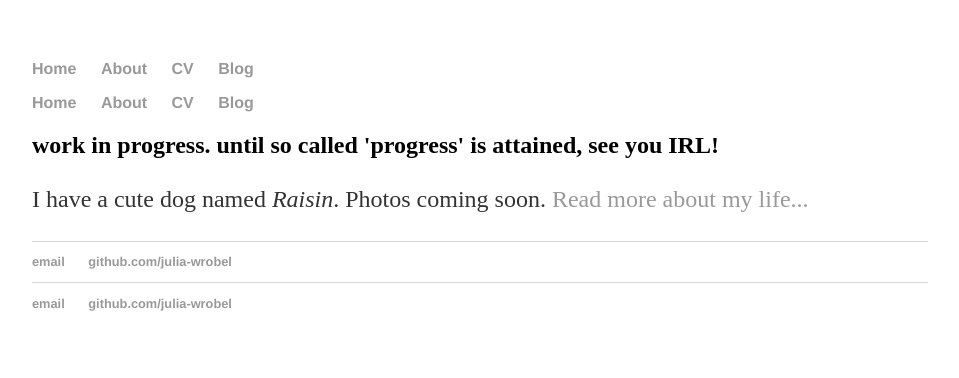
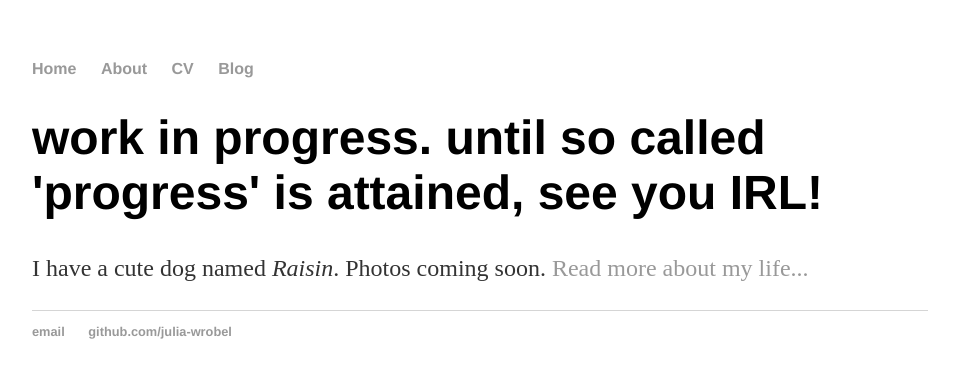
Before and after one commit to zwchou/julia-wrobel.github.io, a Jekyll site: the page built from index.html, in a window 1280 px wide. Shown: the top 378 px of the page, without its empty margins (160-1119 px from the left). Built offline with Jekyll 4.4.1, drawn with Linux system fonts in a browser that asks for light colours.

Commit message:
Update index.html

```diff
--- a/index.html
+++ b/index.html
@@ -2,33 +2,7 @@
 layout: default
 title: Julia Wrobel
 ---
-<!DOCTYPE html>
-<html>
-	<head>
-		<title>Julia Wrobel, Pizza Afficionado</title>
-		<!-- link to main stylesheet -->
-		<link rel="stylesheet" type="text/css" href="/css/main.css">
-	</head>
-	<body>
-		<nav>
-    		<ul>
-        		<li><a href="/">Home</a></li>
-	        	<li><a href="/about">About</a></li>
-        		<li><a href="/cv">CV</a></li>
-        		<li><a href="/blog">Blog</a></li>
-    		</ul>
-		</nav>
-		<div class="container">
-    		<div class="blurb">
-        		<h2>work in progress. until so called 'progress' is attained, see you IRL!</h1>
-				<p>I have a cute dog named <em>Raisin</em>. Photos coming soon. <a href="/about">Read more about my life...</a></p>
-    		</div><!-- /.blurb -->
-		</div><!-- /.container -->
-		<footer>
-    		<ul>
-        		<li><a href="mailto:julialynnwrobel@gmail.com">email</a></li>
-        		<li><a href="https://github.com/julia-wrobel">github.com/julia-wrobel</a></li>
-			</ul>
-		</footer>
-	</body>
-</html>
+<div class="blurb">
+	<h1>work in progress. until so called 'progress' is attained, see you IRL!</h1>
+	<p>I have a cute dog named <em>Raisin</em>. Photos coming soon. <a href="/about">Read more about my life...</a></p>
+</div><!-- /.blurb -->
```
